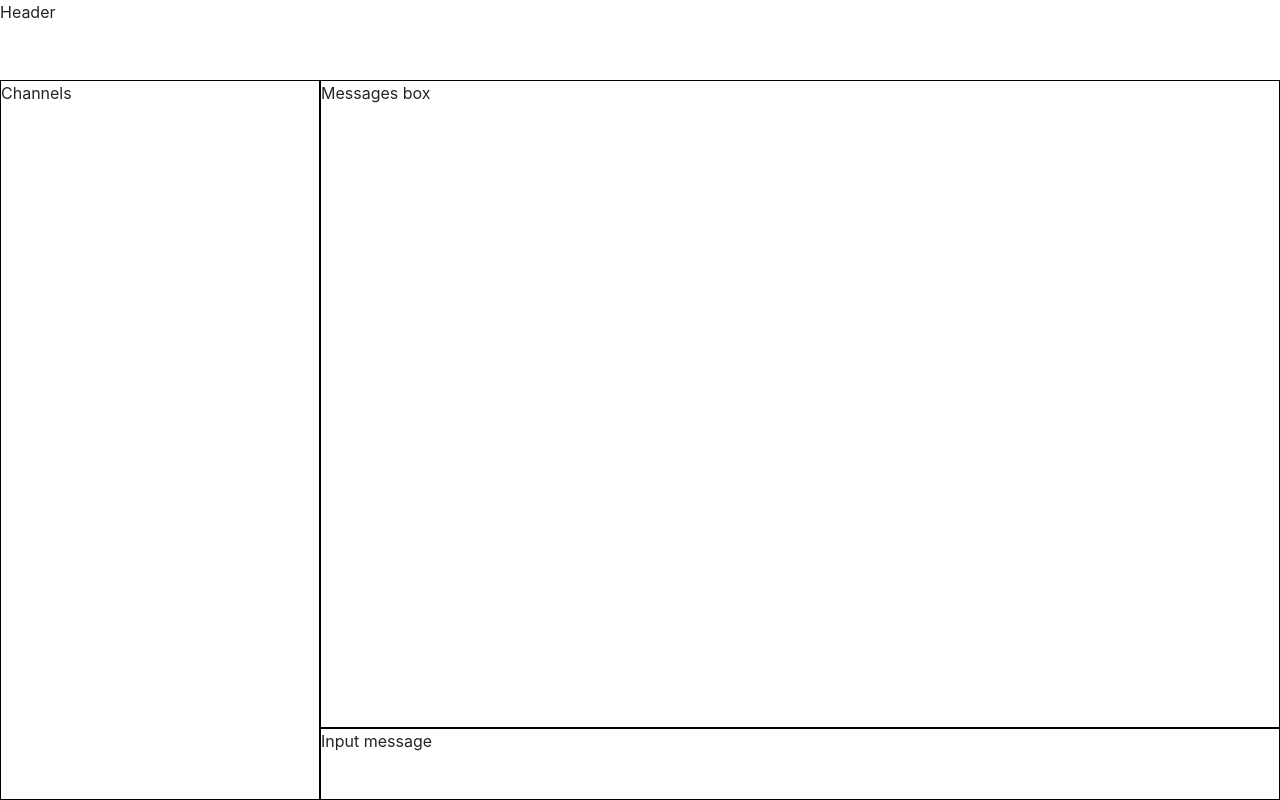
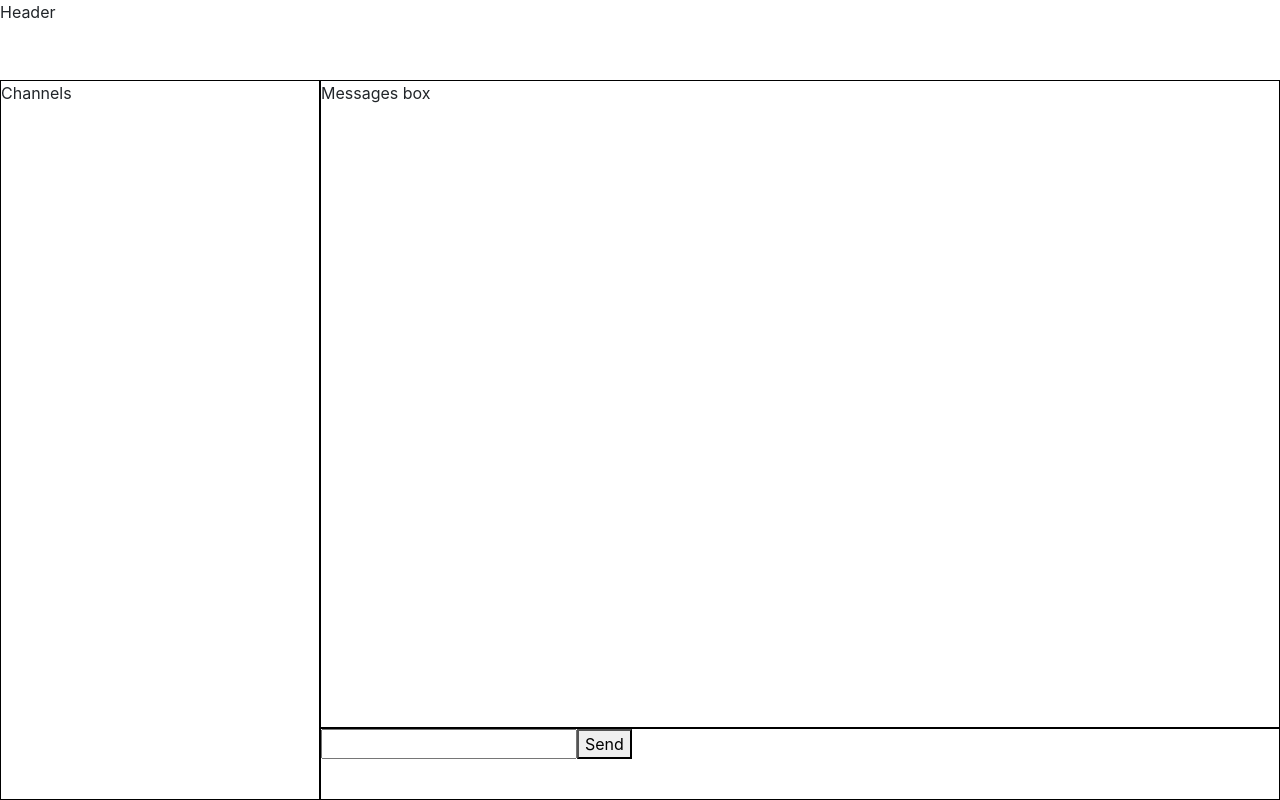
Before and after one commit to sam-leishman/chat-app, a React (Create React App) app: page / in a window 1280 px wide. Built offline with nearby package versions, Linux system fonts and the light colour scheme.

Commit message:
Add ChatInput and render function

```diff
--- a/src/App.js
+++ b/src/App.js
@@ -2,17 +2,29 @@ import './App.css';
 import { Component } from 'react';
 import { createStore } from 'redux';
 import Header from './Header.js';
+import Chat from './Chat.js';
+import ChatInput from './ChatInput.js'
 
 function reducer(state, action) {
   if (action.type === 'ADD_MESSAGE') {
     return {
       messages: state.messages.concat(action.message)
     }
+  } else if (action.type === 'DELETE_MESSAGE') {
+    return {
+      messages: [
+        ...state.messages.slice(0, action.index),
+        ...state.messages.slice(action.index + 1, state.messages.length),
+      ],
+    }
+  } else {
+    return state;
   }
 }
 
 const initialState = { messages: [] };
-const store = createStore(reducer, initialState);
+
+export const store = createStore(reducer, initialState);
 
 function App() {
   return (
@@ -25,8 +37,9 @@ function App() {
         <div className='chat-area col-9'>
           <div className='messages-box'>Messages box</div>
           {/* <Chat /> */}
-          <div className='message-input'>Input message</div>
-          {/* <ChatInput /> */}
+          <div className='message-input'>
+            <ChatInput />
+          </div>
         </div>
       </div>
     </div>
--- a/src/ChatInput.js
+++ b/src/ChatInput.js
@@ -0,0 +1,46 @@
+import { Component } from "react";
+import { createStore } from "redux";
+import store from "./App.js";
+
+class ChatInput extends Component {
+    state = {
+        value: '',
+    }
+
+    onChange = (e) => {
+        this.setState({
+            value: e.target.value,
+        })
+    }
+
+    handleSubmit = () => {
+        store.dispatch({
+            type: 'ADD_MESSAGES',
+            message: this.state.value,
+        })
+        this.setState({
+            value: '',
+        })
+    }
+
+    render() {
+        return (
+            <div>
+                <input
+                    onChange={this.onChange}
+                    value={this.state.value}
+                    type='text'
+                />
+                <button
+                    onClick={this.handleSubmit}
+                    className='submit-button'
+                    type='submit'
+                >
+                    Send
+                </button>
+            </div>
+        )
+    }
+}
+
+export default ChatInput;
```
